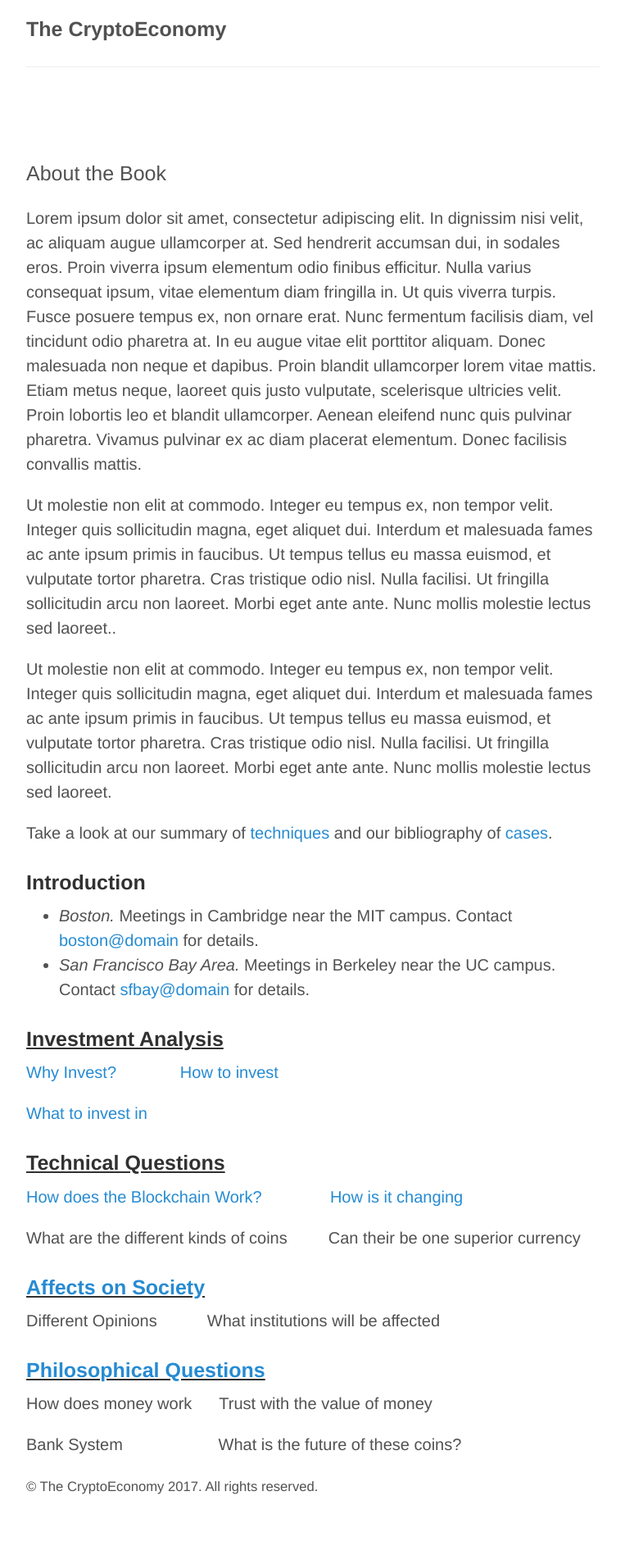
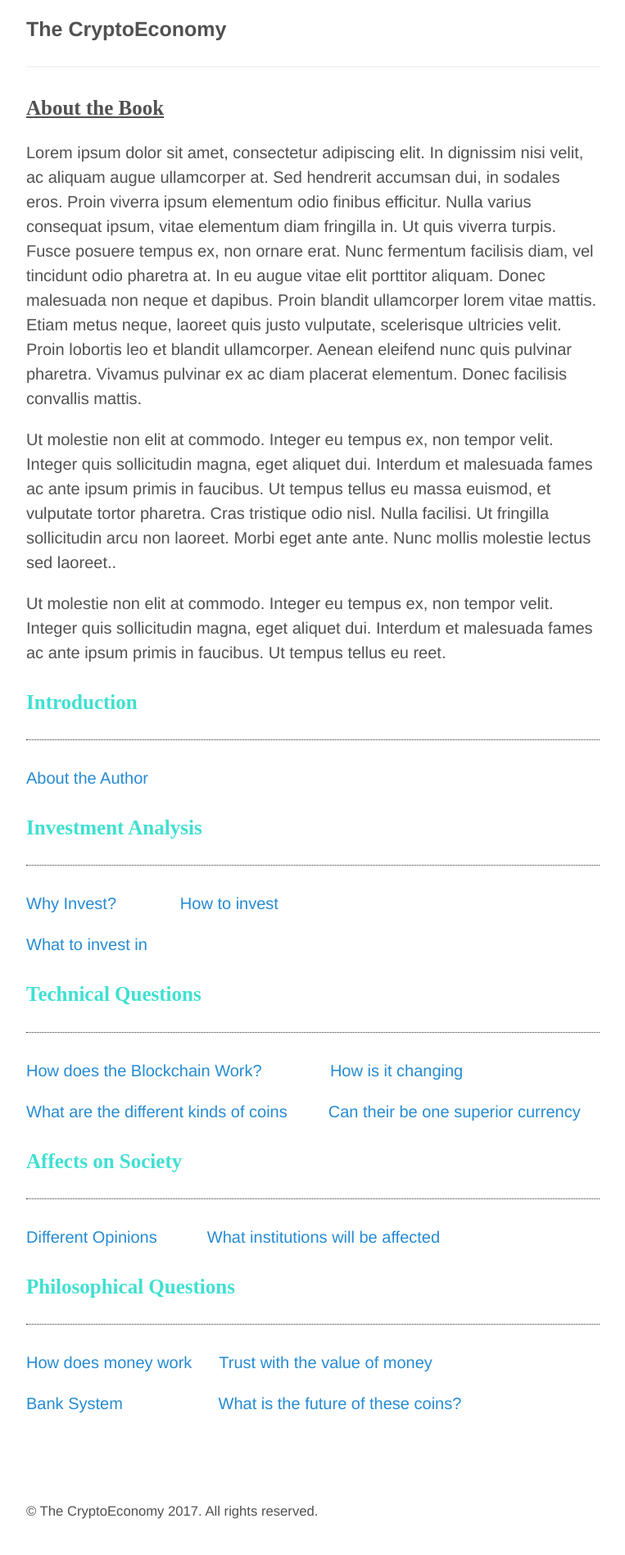
Before and after one commit to Cryptoeconomics/cryptoeconomics.github.io, a Jekyll site: the page built from index.html, in a window 1280 px wide. Shown: the whole page at 82% size, without its empty margins (258-1021 px from the left). Built offline with Jekyll 4.4.1, drawn with Linux system fonts in a browser that asks for light colours; before the commit the page ends 1867 px from its top, so only the background shows below that.

Commit message:
color change

```diff
--- a/_layouts/default.html
+++ b/_layouts/default.html
@@ -12,11 +12,12 @@
         </h3>
         <hr>
         <!-- {% include menu.html %} -->
-      </header>
 
       <main>
         {{ content }}
       </main>
+
+      </header>  <!-- THIS IS A TERRIBLE HACK TO FIX THE SPACING. TODO: FIX -->
 
       <footer class="footer">
         <small>
--- a/index.html
+++ b/index.html
@@ -3,38 +3,33 @@ layout: default
 title: Home
 ---
 
-<p class="lead">About the Book</p>
+<p style="font-family:Marlett;" class="lead"><b><u>About the Book</u></b></p>
 
 <p>Lorem ipsum dolor sit amet, consectetur adipiscing elit. In dignissim nisi velit, ac aliquam augue ullamcorper at. Sed hendrerit accumsan dui, in sodales eros. Proin viverra ipsum elementum odio finibus efficitur. Nulla varius consequat ipsum, vitae elementum diam fringilla in. Ut quis viverra turpis. Fusce posuere tempus ex, non ornare erat. Nunc fermentum facilisis diam, vel tincidunt odio pharetra at. In eu augue vitae elit porttitor aliquam. Donec malesuada non neque et dapibus. Proin blandit ullamcorper lorem vitae mattis. Etiam metus neque, laoreet quis justo vulputate, scelerisque ultricies velit. Proin lobortis leo et blandit ullamcorper. Aenean eleifend nunc quis pulvinar pharetra. Vivamus pulvinar ex ac diam placerat elementum. Donec facilisis convallis mattis.</p>
 
 <p>Ut molestie non elit at commodo. Integer eu tempus ex, non tempor velit. Integer quis sollicitudin magna, eget aliquet dui. Interdum et malesuada fames ac ante ipsum primis in faucibus. Ut tempus tellus eu massa euismod, et vulputate tortor pharetra. Cras tristique odio nisl. Nulla facilisi. Ut fringilla sollicitudin arcu non laoreet. Morbi eget ante ante. Nunc mollis molestie lectus sed laoreet..</p>
 
-<p>Ut molestie non elit at commodo. Integer eu tempus ex, non tempor velit. Integer quis sollicitudin magna, eget aliquet dui. Interdum et malesuada fames ac ante ipsum primis in faucibus. Ut tempus tellus eu massa euismod, et vulputate tortor pharetra. Cras tristique odio nisl. Nulla facilisi. Ut fringilla sollicitudin arcu non laoreet. Morbi eget ante ante. Nunc mollis molestie lectus sed laoreet.</p>
+ <p>Ut molestie non elit at commodo. Integer eu tempus ex, non tempor velit. Integer quis sollicitudin magna, eget aliquet dui. Interdum et malesuada fames ac ante ipsum primis in faucibus. Ut tempus tellus eu reet.</p>
 
-<p>Take a look at our summary of <a href="/techniques">techniques</a> and our bibliography of <a href="/cases">cases</a>.</p>
+ <h3 style="font-family:Marlett;" id="mailing-list"><font color="Turquoise">Introduction</font> <hr style="border-top: dotted 1.5px;" /></h3>
 
-<h3 id="meetings">Introduction</h3>
+ <p><a href="/" title="Home">About the Author </a></p>
 
-<ul>
-  <li><em>Boston.</em> Meetings in Cambridge near the MIT campus. Contact <a href="mailto:boston@domain">boston@domain</a> for details.</li>
-  <li><em>San Francisco Bay Area.</em> Meetings in Berkeley near the UC campus. Contact <a href="mailto:sfbay@domain">sfbay@domain</a> for details.</li>
-</ul>
-
-<h3 id="mailing-list"><u>Investment Analysis</u></h3>
+<h3 style="font-family:Marlett;" id="mailing-list"><font color="Turquoise">  Investment Analysis </font> <hr style="border-top: dotted 1.5px;" /></h3>
 
 <p><a href="/" title="Home">Why Invest? </a> &nbsp  &nbsp &nbsp &nbsp&nbsp &nbsp &nbsp <a href="/" title="Home"> How to invest</a></p>
 <p><a href="/" title="Home">What to invest in</a></p>
 
-<h3 id="mailing-list"><u>Technical Questions</u></h3>
+<h3 style="font-family:Marlett;" id="mailing-list"><font color="Turquoise">Technical Questions </font> <hr style="border-top: dotted 1.5px;" /></h3>
 
 <p><a href="/" title="Home">How does the Blockchain Work? </a> &nbsp  &nbsp  &nbsp  &nbsp &nbsp &nbsp &nbsp<a href="/" title="Home"> How is it changing </a></p>
-<p>What are the different kinds of coins  &nbsp  &nbsp  &nbsp  &nbsp Can their be one superior currency</p>
+<p><a href="/" title="Home">What are the different kinds of coins </a> &nbsp  &nbsp  &nbsp  &nbsp <a href="/" title="Home">Can their be one superior currency</a></p>
 
-<h3 id="mailing-list"><u><a href="/" title="Home">Affects on Society</a></u></h3>
+<h3 style="font-family:Marlett;" id="mailing-list"><font color="Turquoise"> Affects on Society </font> <hr style="border-top: dotted 1.5px;" /></h3>
 
-<p>Different Opinions &nbsp &nbsp &nbsp &nbsp &nbsp What institutions will be affected</p>
+<p><a href="/" title="Home">Different Opinions </a>&nbsp &nbsp &nbsp &nbsp &nbsp <a href="/" title="Home">What institutions will be affected</a></p>
 
-<h3 id="mailing-list"><u><a href="/" title="Home">Philosophical Questions</a></u></h3>
+<h3 style="font-family:Marlett;" id="mailing-list"><font color="Turquoise"> Philosophical Questions </font> <hr style="border-top: dotted 1.5px;" /></h3>
 
-<p>How does money work &nbsp&nbsp&nbsp&nbsp Trust with the value of money</p>
-<p>Bank System &nbsp&nbsp&nbsp&nbsp&nbsp&nbsp&nbsp&nbsp&nbsp&nbsp&nbsp&nbsp&nbsp&nbsp&nbsp&nbsp&nbsp&nbsp&nbsp What is the future of these coins?</p>
+<p><a href="/" title="Home">How does money work </a>&nbsp&nbsp&nbsp&nbsp <a href="/" title="Home">Trust with the value of money</a></p>
+<p><a href="/" title="Home">Bank System </a>&nbsp&nbsp&nbsp&nbsp&nbsp&nbsp&nbsp&nbsp&nbsp&nbsp&nbsp&nbsp&nbsp&nbsp&nbsp&nbsp&nbsp&nbsp&nbsp <a href="/" title="Home">What is the future of these coins?</a></p>
```
